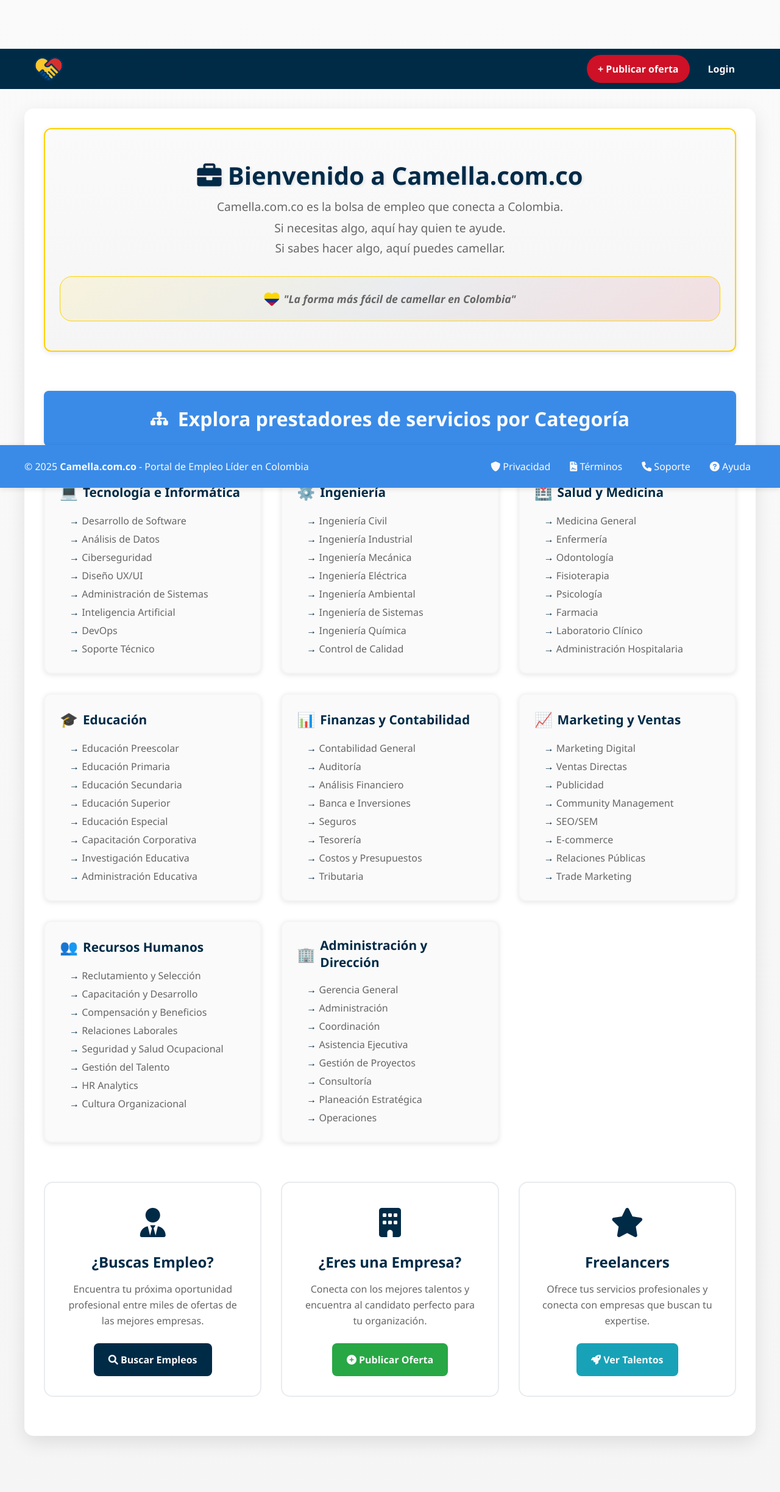
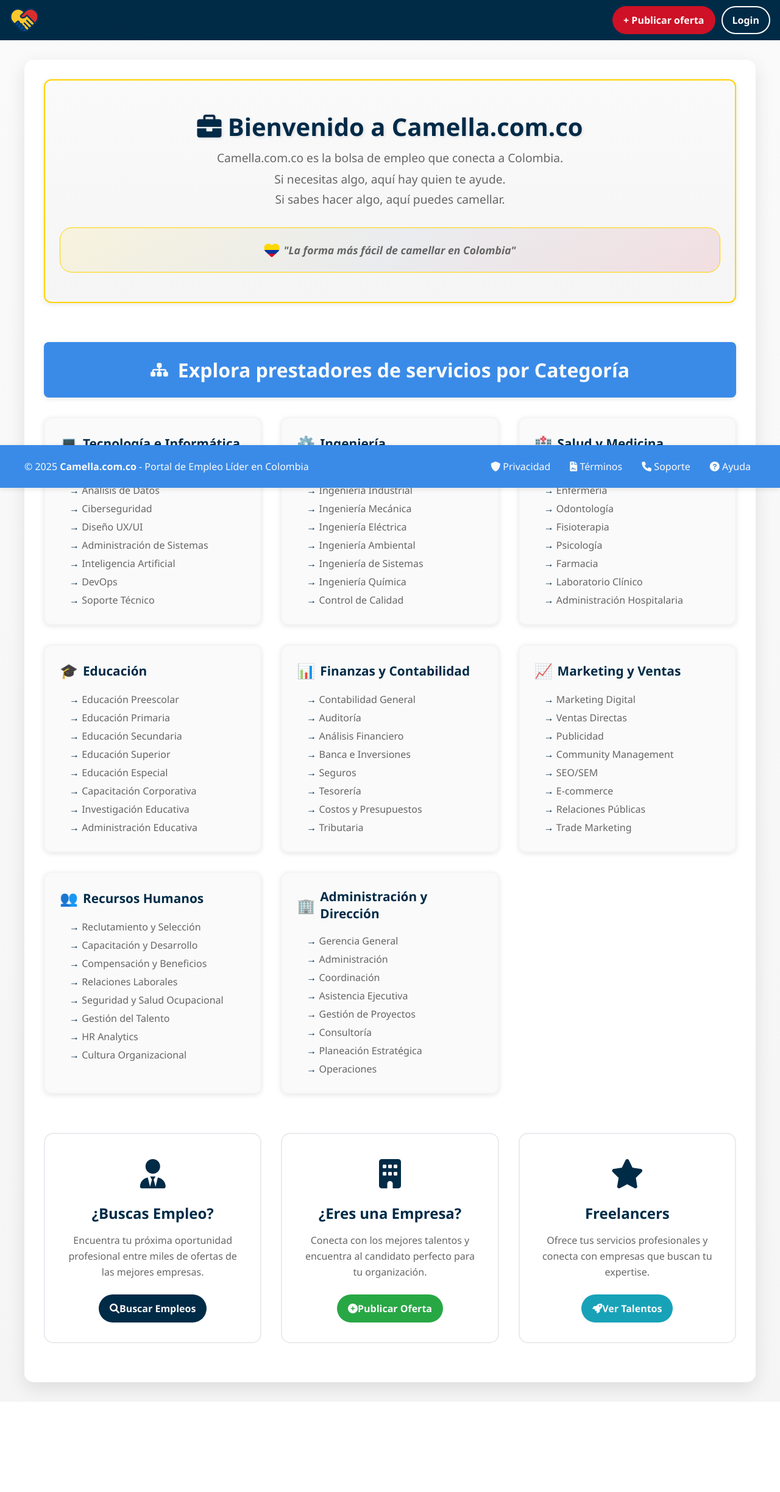
Before and after one commit to jmqp7373/camella, a PHP site: page / in a window 1280 px wide. Shown: the whole page at 61% size. After the commit the page ends 2295 px from the top, so only its background shows below. Run offline with PHP 8.4, Linux system fonts and the light colour scheme.

Commit message:
fix(header): alineación, colores originales, sin overflow móvil

```diff
--- a/assets/css/header.css
+++ b/assets/css/header.css
@@ -1,30 +1,42 @@
 /* ========================================
-   HEADER LIMPIO - CAMELLA.COM.CO
-   Sin solapamientos ni posicionamiento absoluto
+   RESET MÍNIMO - PREVENIR OVERFLOW
+   ======================================== */
+
+html, body { margin:0; padding:0; box-sizing:border-box; overflow-x:hidden; }
+*, *::before, *::after { box-sizing:inherit; }
+
+/* ========================================
+   VARIABLES DE COLOR - VALORES ACTUALES
    ======================================== */
 
 :root{
-  --camella-azul: #002b47;      /* Azul principal del header */
-  --camella-rojo: #CE1126;      /* Rojo del botón publicar */
-  --camella-blanco: #FAFAFA;    /* Blanco principal */
-  --camella-texto: #0f1b2d;     /* Texto oscuro */
+  --camella-azul: #002b47;      /* Azul principal - igual que --color-azul */
+  --camella-rojo: #CE1126;      /* Rojo botón - igual que --color-rojo */
+  --camella-blanco: #fff;       /* Blanco puro */
+  --camella-texto: #002b47;     /* Texto oscuro - igual que azul principal */
 }
 
+/* ========================================
+   HEADER ESTABLE SIN OVERFLOW
+   ======================================== */
+
 .site-header{
-  background: var(--camella-azul);
-  position: sticky;
-  top: 0;
-  z-index: 1000;
+  background:var(--camella-azul);
+  position:sticky;
+  top:0;
+  z-index:1000;
 }
 
 .header-container{
-  max-width: 1200px;
-  margin: 0 auto;
-  padding: 10px 16px;
-  display: flex;
-  align-items: center;
-  justify-content: space-between;
-  gap: 16px;
+  max-width:1200px;
+  margin:0 auto;
+  padding:10px 16px;
+  display:flex;
+  align-items:center;
+  justify-content:space-between;
+  gap:12px;
+  min-width:0;
+  width:100%;
 }
 
 .logo{
@@ -39,30 +51,34 @@
 }
 
 .header-actions{
-  display: flex;
-  align-items: center;
-  gap: 12px;
-  flex-wrap: nowrap;
+  display:flex;
+  align-items:center;
+  gap:10px;
+  flex-wrap:nowrap;
 }
 
-.header-actions .btn{
-  position: static;              /* asegurar no absoluto */
-  display: inline-flex;
-  align-items: center;
-  justify-content: center;
-  padding: 10px 16px;
-  border-radius: 9999px;
-  font-weight: 600;
-  white-space: nowrap;
-  border: 2px solid transparent;
+.btn{
+  position:static;
+  display:inline-flex;
+  align-items:center;
+  justify-content:center;
+  border-radius:9999px;
+  border:2px solid transparent;
+  padding:10px 16px;
+  font-weight:600;
+  white-space:nowrap;
   text-decoration: none;
-  font-size: 16px;
-  transition: all 0.2s ease;
 }
 
 .btn-publish{
-  background: var(--camella-rojo);
-  color: var(--camella-blanco);
+  background:var(--camella-rojo);
+  color:var(--camella-blanco);
+}
+
+.btn-login{
+  background:transparent;
+  color:var(--camella-blanco);
+  border-color:var(--camella-blanco);
 }
 
 .btn-publish:hover{
@@ -70,40 +86,45 @@
   color: var(--camella-blanco);
 }
 
-.btn-login{
-  background: transparent;
-  color: var(--camella-blanco);
-  border-color: var(--camella-blanco);
-}
-
 .btn-login:hover{
   background: var(--camella-blanco);
   color: var(--camella-azul);
 }
 
-/* Responsive */
-@media (max-width: 768px){
+/* ========================================
+   RESPONSIVE SIN OCULTAR BOTONES
+   ======================================== */
+
+@media (max-width:480px){
   .header-container{
-    padding: 8px 12px;
-    gap: 12px;
+    padding:8px 10px;
+    gap:8px;
   }
-
-  .header-actions{
-    gap: 8px;
+  .header-actions .btn{
+    padding:8px 12px;
+    font-size:14px;
   }
-
-  .header-actions .btn{
-    padding: 8px 12px;
-    font-size: 14px;
-  }
-
   .logo img{
     height: 34px;
   }
 }
 
-/* Remover posibles estilos heredados que causen solape */
-.site-header .btn[style*="position:absolute"],
+/* ========================================
+   BLOQUEAR ESTILOS HEREDADOS PROBLEMÁTICOS
+   ======================================== */
+
+/* Eliminar padding-top del body */
+body{
+  padding-top:0 !important;
+}
+
+/* Prevenir overflow horizontal */
+.site-header *{
+  max-width:100%;
+}
+
+/* Forzar posición estática en botones */
+.site-header .btn,
 .site-header .btn-login,
 .site-header .btn-publish{
   position: static !important;
--- a/assets/css/style.css
+++ b/assets/css/style.css
@@ -13,7 +13,7 @@
     color: var(--color-azul);
     background: var(--gradiente-fondo);
     min-height: 100vh;
-    padding-top: 80px; /* Espacio para header fijo */
+    padding-top: 0; /* Sin padding - header sticky */
 }
 
 /* ========================================
--- a/partials/header.php
+++ b/partials/header.php
@@ -58,7 +58,7 @@
             <a href="index.php" class="logo" aria-label="Ir a inicio">
                 <img src="assets/images/logo/logo_horizontal.png" alt="Camella Logo">
             </a>
-            <nav class="header-actions" aria-label="Acciones principales">
+            <nav class="header-actions" aria-label="Acciones">
                 <a href="index.php?view=publicar-oferta" class="btn btn-publish">+ Publicar oferta</a>
                 <a href="index.php?view=login" class="btn btn-login">Login</a>
             </nav>
```
